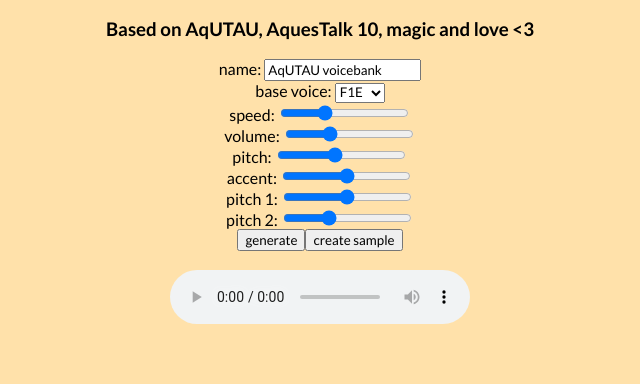
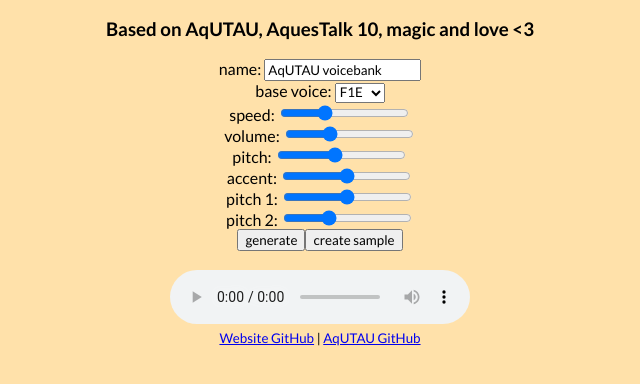
Before and after one commit to Milk-Cool/AqUTAUWeb, a website: page public/index.html in a window 1280 px wide. Shown: the part 90-474 px from the top of the page, without its empty margins (320-960 px from the left). Drawn offline with Linux system fonts and the light colour scheme.

Commit message:
github links

```diff
--- a/public/index.html
+++ b/public/index.html
@@ -25,6 +25,7 @@
         <label for="fsc">pitch 2: </label><input id="fsc" type="range" min="50" max="200" required value="100"><br>
         <button id="generate">generate</button><button id="preview">create sample</button><br>
         <h4 id="loading">loading</h4><br>
-        <audio id="audio" src="" controls>audio not supported!</audio>
+        <audio id="audio" src="" controls>audio not supported!</audio><br>
+        <small><a href="https://github.com/Milk-Cool/AqUTAUWeb">Website GitHub</a> | <a href="https://github.com/Milk-Cool/AqUTAU">AqUTAU GitHub</a></small>
     </body>
 </html>
```
